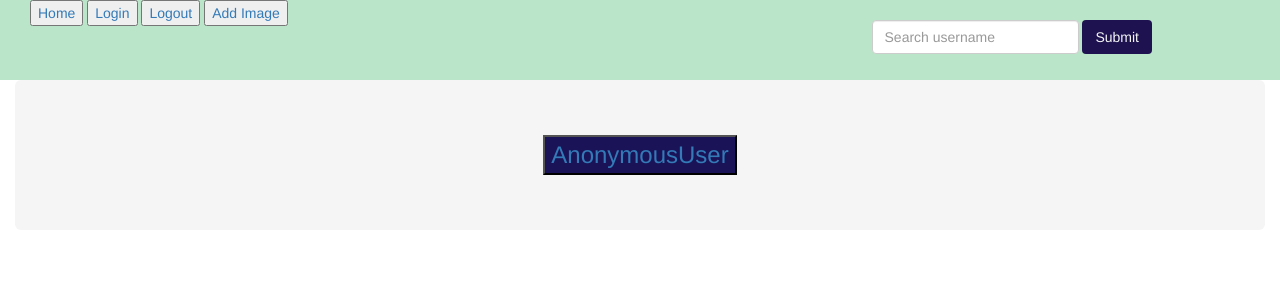
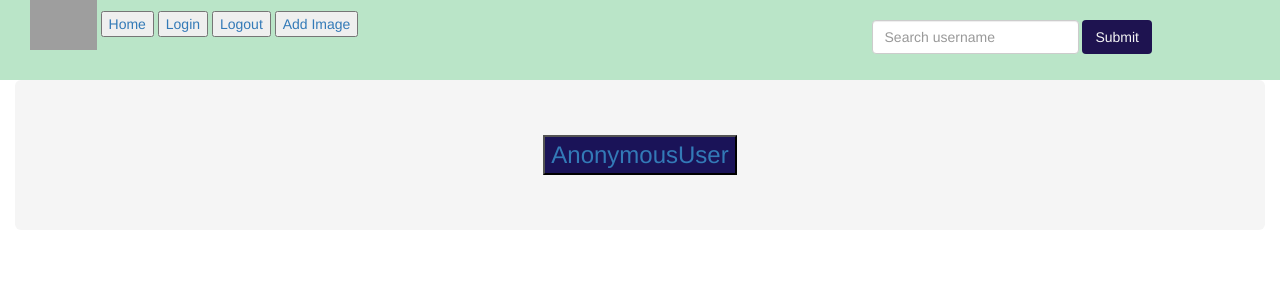
Before and after one commit to njoanc/Instagram, a Django app: page / in a window 1280 px wide. Shown: the top 300 px of the page. Run offline with Django 3.2, Linux system fonts and the light colour scheme; data that the repository does not hold is empty; some libraries are stand-ins or nearby versions; some web fonts are replaced; grey boxes are pictures that could not be loaded.

Commit message:
adding the instagram logo on navigation bar

```diff
--- a/photo/templates/navbar.html
+++ b/photo/templates/navbar.html
@@ -9,11 +9,11 @@
         {% if user.is_authenticated %}
 
         {% else %}
+        <img src="https://bit.ly/2utm0Jd" ;width: 50px; height=50px>
         <a href="{%url 'index_page'%}"><button >Home</button></a>
         <a href="/register/login"><button>Login</button></a>
         <a href="register/logout"><button>Logout</button></a>
         <a href="/upload"><button>Add Image</button></a>
         {% endif %}
-    </div>
 
 </nav>
```
